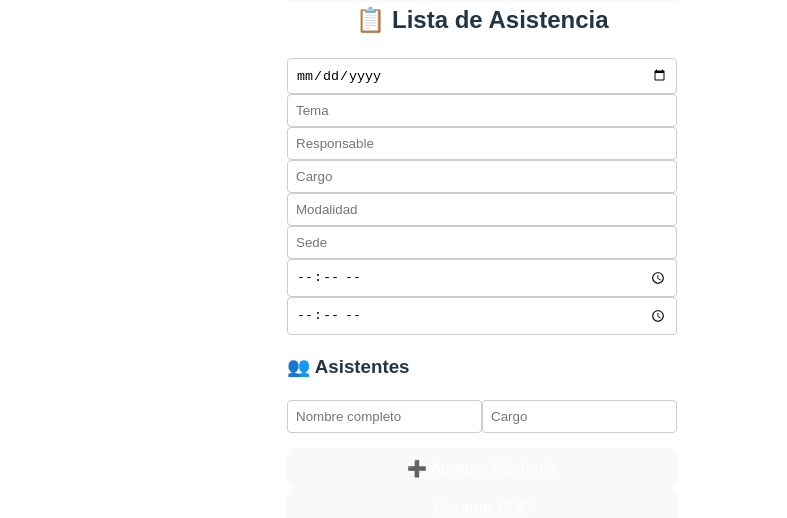
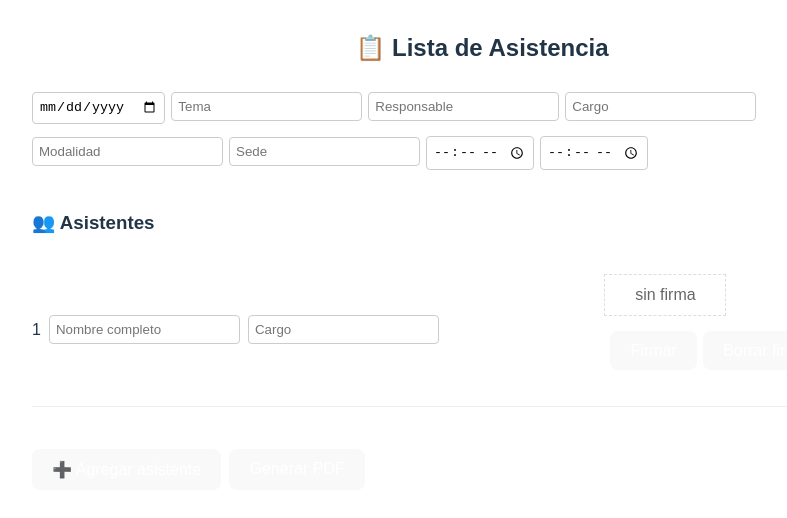
Before and after one commit to kevinrivas07/FrontendGestionDocumentalClinivsion, a React (Vite) app: page /asistencia in a window 1280 px wide. Shown: the top 518 px of the page, without its empty margins (158-945 px from the left). Built offline with nearby package versions, Linux system fonts and the light colour scheme.

Commit message:
Se deja firmando

```diff
--- a/package.json
+++ b/package.json
@@ -17,7 +17,8 @@
     "react-dom": "^18.3.1",
     "react-google-recaptcha": "^3.1.0",
     "react-icons": "^5.5.0",
-    "react-router-dom": "^7.9.3"
+    "react-router-dom": "^7.9.3",
+    "react-signature-canvas": "^1.1.0-alpha.2"
   },
   "devDependencies": {
     "@eslint/js": "^9.9.0",
--- a/src/components/AsistenciaForm.jsx
+++ b/src/components/AsistenciaForm.jsx
@@ -1,7 +1,10 @@
-import { useState } from "react";
+// src/components/AsistenciaForm.jsx
+import React, { useRef, useState } from "react";
+import SignatureCanvas from "react-signature-canvas";
 import axios from "axios";
+import "../styles/AsistenciaForm.css"; // te doy estilos abajo
 
-const AsistenciaForm = () => {
+export default function AsistenciaForm() {
   const [form, setForm] = useState({
     fecha: "",
     tema: "",
@@ -11,51 +14,84 @@ const AsistenciaForm = () => {
     sede: "",
     horaInicio: "",
     horaFin: "",
-    asistentes: [{ nombre: "", cargo: "" }],
+    asistentes: [{ nombre: "", cargo: "", firma: "" }],
   });
+
+  const [sigOpenIndex, setSigOpenIndex] = useState(null); // índice activo para firmar
+  const sigPadRef = useRef(null);
 
   const handleChange = (e) => {
     setForm({ ...form, [e.target.name]: e.target.value });
   };
 
   const handleAsistenteChange = (i, e) => {
-    const newAsistentes = [...form.asistentes];
-    newAsistentes[i][e.target.name] = e.target.value;
-    setForm({ ...form, asistentes: newAsistentes });
+    const newAs = [...form.asistentes];
+    newAs[i][e.target.name] = e.target.value;
+    setForm({ ...form, asistentes: newAs });
   };
 
   const addAsistente = () => {
     if (form.asistentes.length < 25) {
       setForm({
         ...form,
-        asistentes: [...form.asistentes, { nombre: "", cargo: "" }],
+        asistentes: [...form.asistentes, { nombre: "", cargo: "", firma: "" }],
       });
     }
+  };
+
+  const removeAsistente = (i) => {
+    const newAs = form.asistentes.filter((_, idx) => idx !== i);
+    setForm({ ...form, asistentes: newAs });
+  };
+
+  // abrir modal/área de firma para el índice i
+  const openFirma = (i) => {
+    setSigOpenIndex(i);
+    // deja el canvas listo (se renderiza condicionalmente)
+  };
+
+  const clearFirma = () => {
+    if (sigPadRef.current) sigPadRef.current.clear();
+  };
+
+  const saveFirma = () => {
+    if (!sigPadRef.current) return;
+    const dataURL = sigPadRef.current.toDataURL("image/png"); // base64 string
+    const newAs = [...form.asistentes];
+    newAs[sigOpenIndex].firma = dataURL;
+    setForm({ ...form, asistentes: newAs });
+    setSigOpenIndex(null);
   };
 
   const handleSubmit = async (e) => {
     e.preventDefault();
     try {
+      // aumenta el limite si tus firmas son grandes (será manejado en backend también)
       const res = await axios.post("http://localhost:5000/api/asistencia", form, {
-        responseType: "blob", // recibimos PDF
+        responseType: "blob",
+        headers: { "Content-Type": "application/json" },
       });
 
-      // Descargar PDF generado
-      const url = window.URL.createObjectURL(new Blob([res.data]));
+      // descarga PDF
+      const url = window.URL.createObjectURL(new Blob([res.data], { type: "application/pdf" }));
       const link = document.createElement("a");
       link.href = url;
       link.setAttribute("download", "Lista_Asistencia.pdf");
       document.body.appendChild(link);
       link.click();
+      link.remove();
     } catch (err) {
       console.error("❌ Error al generar PDF:", err);
+      alert("Error al generar PDF. Revisa consola.");
     }
   };
 
   return (
-    <div className="form-container">
+    <div className="asistencia-wrap">
       <h2>📋 Lista de Asistencia</h2>
-      <form onSubmit={handleSubmit}>
+
+      <form onSubmit={handleSubmit} className="asistencia-form">
+        <div className="fila-datos">
           <input type="date" name="fecha" value={form.fecha} onChange={handleChange} required />
           <input type="text" name="tema" placeholder="Tema" value={form.tema} onChange={handleChange} required />
           <input type="text" name="responsable" placeholder="Responsable" value={form.responsable} onChange={handleChange} required />
@@ -64,34 +100,63 @@ const AsistenciaForm = () => {
           <input type="text" name="sede" placeholder="Sede" value={form.sede} onChange={handleChange} />
           <input type="time" name="horaInicio" value={form.horaInicio} onChange={handleChange} />
           <input type="time" name="horaFin" value={form.horaFin} onChange={handleChange} />
+        </div>
 
         <h3>👥 Asistentes</h3>
+        <div className="asistentes-list">
           {form.asistentes.map((a, i) => (
-          <div key={i} className="asistente">
-            <input
-              type="text"
-              name="nombre"
-              placeholder="Nombre completo"
-              value={a.nombre}
-              onChange={(e) => handleAsistenteChange(i, e)}
-            />
-            <input
-              type="text"
-              name="cargo"
-              placeholder="Cargo"
-              value={a.cargo}
-              onChange={(e) => handleAsistenteChange(i, e)}
-            />
+            <div className="asistente-row" key={i}>
+              <div className="cols">
+                <span className="num">{i + 1}</span>
+                <input name="nombre" placeholder="Nombre completo" value={a.nombre} onChange={(e) => handleAsistenteChange(i, e)} />
+                <input name="cargo" placeholder="Cargo" value={a.cargo} onChange={(e) => handleAsistenteChange(i, e)} />
+              </div>
+
+              <div className="firma-controls">
+                {a.firma ? (
+                  <img src={a.firma} alt={`firma-${i}`} className="firma-preview" />
+                ) : (
+                  <div className="firma-placeholder">sin firma</div>
+                )}
+
+                <div className="f-buttons">
+                  <button type="button" onClick={() => openFirma(i)}>Firmar</button>
+                  <button type="button" onClick={() => {
+                    const newAs = [...form.asistentes];
+                    newAs[i].firma = "";
+                    setForm({ ...form, asistentes: newAs });
+                  }}>Borrar firma</button>
+                  <button type="button" onClick={() => removeAsistente(i)}>Eliminar</button>
+                </div>
+              </div>
             </div>
           ))}
-        <button type="button" onClick={addAsistente}>
-          ➕ Agregar Asistente
-        </button>
+        </div>
 
+        <div className="controls">
+          <button type="button" onClick={addAsistente}>➕ Agregar asistente</button>
           <button type="submit">Generar PDF</button>
+        </div>
       </form>
+
+      {/* Modal / área de firma — se muestra solo si sigOpenIndex !== null */}
+      {sigOpenIndex !== null && (
+        <div className="firma-modal">
+          <div className="firma-box">
+            <h4>Firma: asistente {sigOpenIndex + 1}</h4>
+            <SignatureCanvas
+              ref={sigPadRef}
+              penColor="black"
+              canvasProps={{ width: 400, height: 120, className: "sigCanvas" }}
+            />
+            <div className="modal-controls">
+              <button onClick={clearFirma} type="button">Borrar</button>
+              <button onClick={saveFirma} type="button">Guardar firma</button>
+              <button onClick={() => setSigOpenIndex(null)} type="button">Cerrar</button>
+            </div>
+          </div>
+        </div>
+      )}
     </div>
   );
-};
-
-export default AsistenciaForm;
+}
--- /dev/null
+++ b/src/styles/AsistenciaForm.css
@@ -0,0 +1,13 @@
+.asistencia-wrap { padding: 18px; max-width:900px; margin:0 auto; font-family: Arial, sans-serif; }
+.fila-datos input { margin:6px 6px 6px 0; padding:6px; }
+.asistentes-list { margin-top: 12px; }
+.asistente-row { display:flex; align-items:center; gap:12px; padding:6px 0; border-bottom: 1px solid #eee; }
+.asistente-row .cols { display:flex; gap:8px; align-items:center; flex:1; }
+.asistente-row input { padding:6px; }
+.firma-preview { width:120px; height:40px; object-fit:contain; border:1px solid #ddd; }
+.firma-placeholder { width:120px; height:40px; display:flex; align-items:center; justify-content:center; color:#666; border:1px dashed #ddd; }
+.f-buttons button { margin-left:6px; }
+.controls { margin-top:12px; display:flex; gap:8px; }
+.firma-modal { position:fixed; inset:0; display:flex; align-items:center; justify-content:center; background:rgba(0,0,0,0.4); }
+.firma-box { background:#fff; padding:16px; border-radius:6px; box-shadow:0 6px 20px rgba(0,0,0,0.2); }
+.sigCanvas { border:1px solid #ccc; }
```
Also changed, not shown: 1 other file (tests, documents, lock files or other folders). Lines whose indentation alone changed are shown as unchanged.
